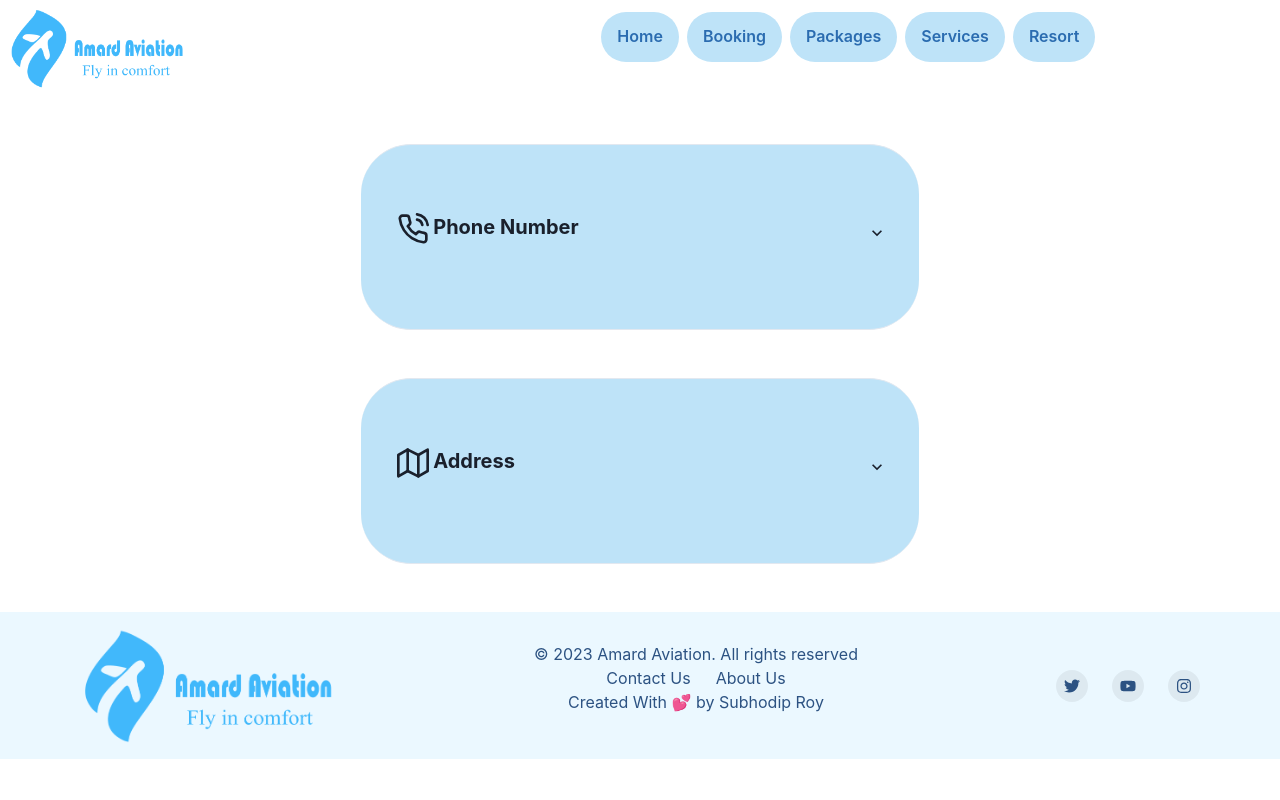
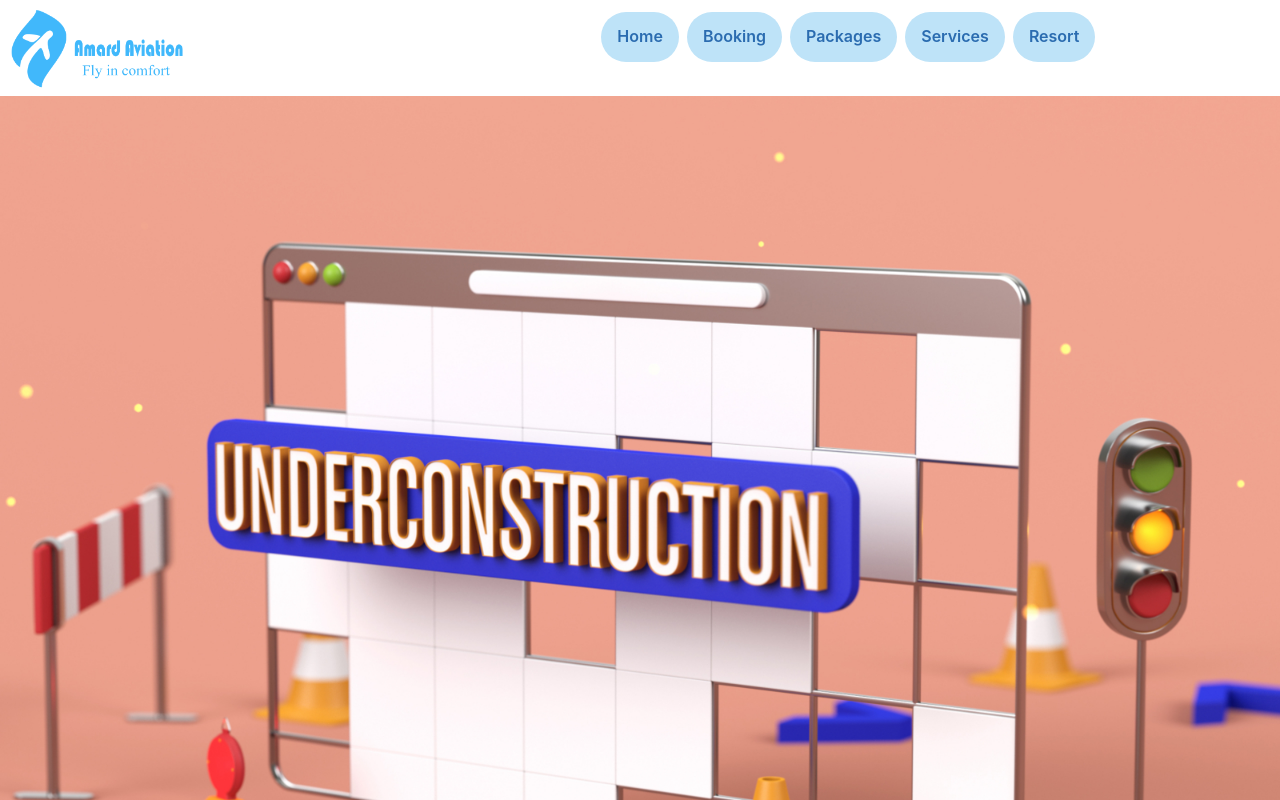
Before and after one commit to SubhodipRoy/aerocab, a React (Create React App) app: page /contact in a window 1280 px wide. Shown: the top 800 px of the page. Built offline with nearby package versions, Linux system fonts and the light colour scheme.

Commit message:
Site under construction

```diff
--- a/src/components/Router.js
+++ b/src/components/Router.js
@@ -12,12 +12,17 @@ import Footer from "./Footer";
 import Resort from "./Resort";
 import ContactUs from "./ContactUs";
 import About from "./About";
+import { UnderConstruction } from "./UnderConstruction";
 
+const fl = 1;
 const Router = () => {
   return (
     <BookingState>
       <ChakraProvider>
         <Navbar />
+        {fl ? (
+          <UnderConstruction />
+        ) : (
           <Routes>
             <Route path="/" element={<Home />} />
             <Route path="/booking" element={<BookingForm />} />
@@ -27,6 +32,8 @@ const Router = () => {
             <Route path="/contact" element={<ContactUs />} />
             <Route path="/about" element={<About />} />
           </Routes>
+        )}
+
         <Footer />
       </ChakraProvider>
     </BookingState>
--- /dev/null
+++ b/src/components/UnderConstruction.js
@@ -0,0 +1,9 @@
+import React from "react";
+
+export const UnderConstruction = () => {
+  return (
+    <>
+      <img src="/assets/underconstruction.jpg" alt="" srcset="" />
+    </>
+  );
+};
```
Also changed, not shown: public/assets/underconstruction.jpg (added). Lines whose indentation alone changed are shown as unchanged.
